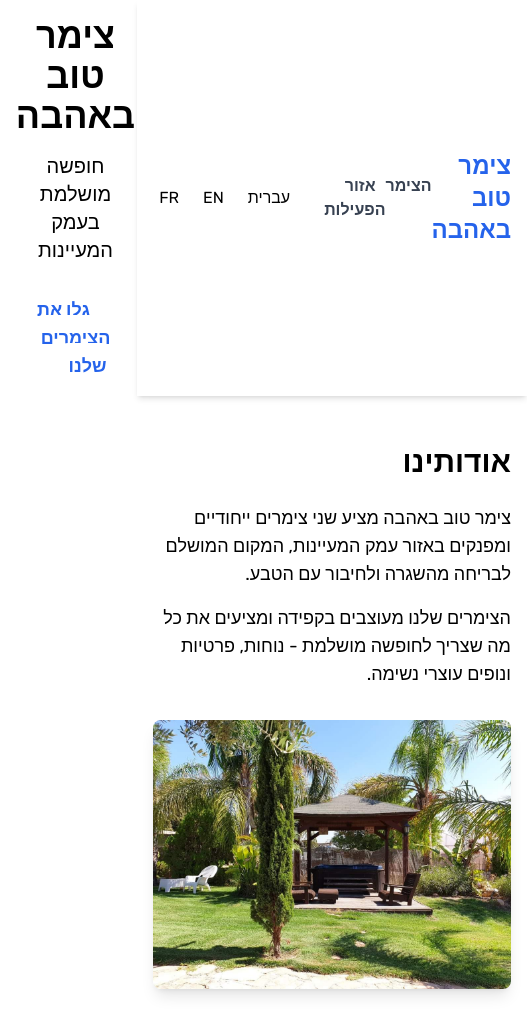
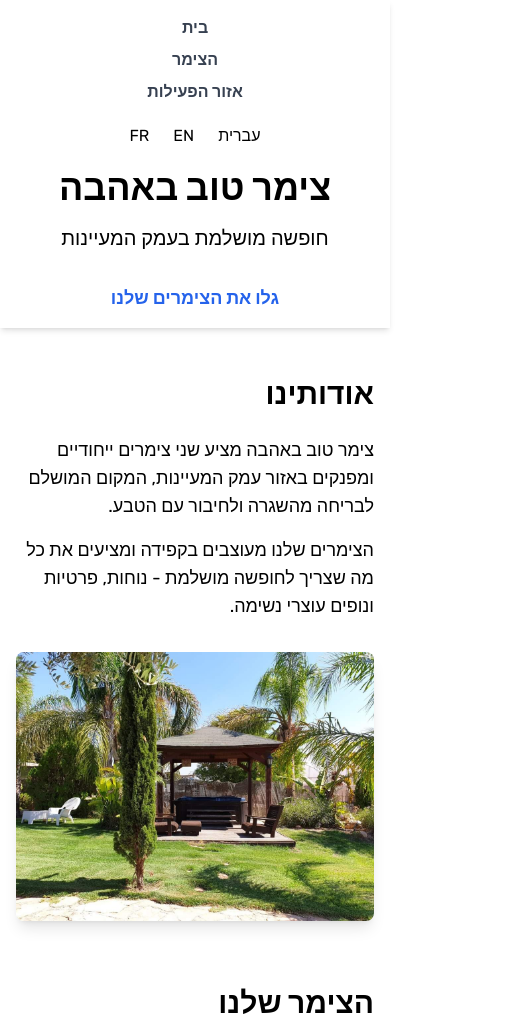
Before and after one commit to shmb26/zimmer_tov_beaava, a plain HTML site: page index.html in a window 390 px wide. Shown: the top 1024 px of the page, 527 px wide, since content can reach past the window. Drawn offline with nearby package versions, Linux system fonts and the light colour scheme.

Commit message:
correction header

```diff
--- a/index.html
+++ b/index.html
@@ -102,33 +102,37 @@
     </style>
 
 
+  <!-- New Responsive Header Structure -->
+<div class="bg-white shadow-md sticky top-0 z-50 p-4">
+    <div class="container mx-auto flex flex-col md:flex-row justify-between items-center">
 
-<div class="bg-white shadow-md sticky top-0 z-50 flex justify-between items-center p-4">
-    <a href="index.html" class="text-2xl font-bold text-blue-600">
-      <span data-lang="he">צימר טוב באהבה</span>
-      <span class="hidden" data-lang="en">Zimmer Tov BeAhava</span>
-      <span class="hidden" data-lang="fr">Zimmer Tov BeAhava</span>
+      <!-- Navigation -->
+      <nav class="flex flex-col md:flex-row items-center space-y-2 md:space-y-0 md:space-x-6 mb-4 md:mb-0">
+        <a href="index.html" class="text-gray-700 hover:text-blue-600 font-semibold">
+          <span data-lang="he">בית</span>
+          <span class="hidden" data-lang="en">Home</span>
+          <span class="hidden" data-lang="fr">Accueil</span>
         </a>
-
-    <nav class="flex space-x-4">
         <a href="zimmer.html" class="text-gray-700 hover:text-blue-600 font-semibold">
           <span data-lang="he">הצימר</span>
           <span class="hidden" data-lang="en">Accommodation</span>
           <span class="hidden" data-lang="fr">Hébergement</span>
         </a>
         <a href="maregion.html" class="text-gray-700 hover:text-blue-600 font-semibold">
-        <span data-lang="he" style="margin: 10px;">אזור הפעילות</span>
+          <span data-lang="he">אזור הפעילות</span>
           <span class="hidden" data-lang="en">Activities</span>
           <span class="hidden" data-lang="fr">Activités</span>
         </a>
       </nav>
 
       <!-- Language Buttons -->
-    <div class="flex gap-2">
+      <div class="flex gap-2 mb-4 md:mb-0">
         <button onclick="switchLanguage('he')" class="px-2 py-1 rounded hover:bg-gray-100">עברית</button>
         <button onclick="switchLanguage('en')" class="px-2 py-1 rounded hover:bg-gray-100">EN</button>
         <button onclick="switchLanguage('fr')" class="px-2 py-1 rounded hover:bg-gray-100">FR</button>
       </div>
+
+      <!-- Site Title and Call to Action -->
       <div class="text-center px-4">
         <h1 class="text-4xl md:text-6xl font-bold mb-4" data-lang="he">צימר טוב באהבה</h1>
         <h1 class="text-4xl md:text-6xl font-bold mb-4 hidden" data-lang="en">Zimmer Tov BeAhava</h1>
@@ -140,9 +144,11 @@
 
         <a href="#accommodations" class="bg-white text-blue-600 px-6 py-3 rounded-full font-bold text-lg hover:bg-blue-50 transition">
           <span data-lang="he">גלו את הצימרים שלנו</span>
-            <span data-lang="en" class="hidden">Discover our accommodations</span>
-            <span data-lang="fr" class="hidden">Découvrez nos hébergements</span>
+          <span class="text-lg hidden" data-lang="en">Discover our accommodations</span>
+          <span class="text-lg hidden" data-lang="fr">Découvrez nos hébergements</span>
         </a>
+      </div>
+
     </div>
   </div>
 
```
Lines whose indentation alone changed are shown as unchanged.
